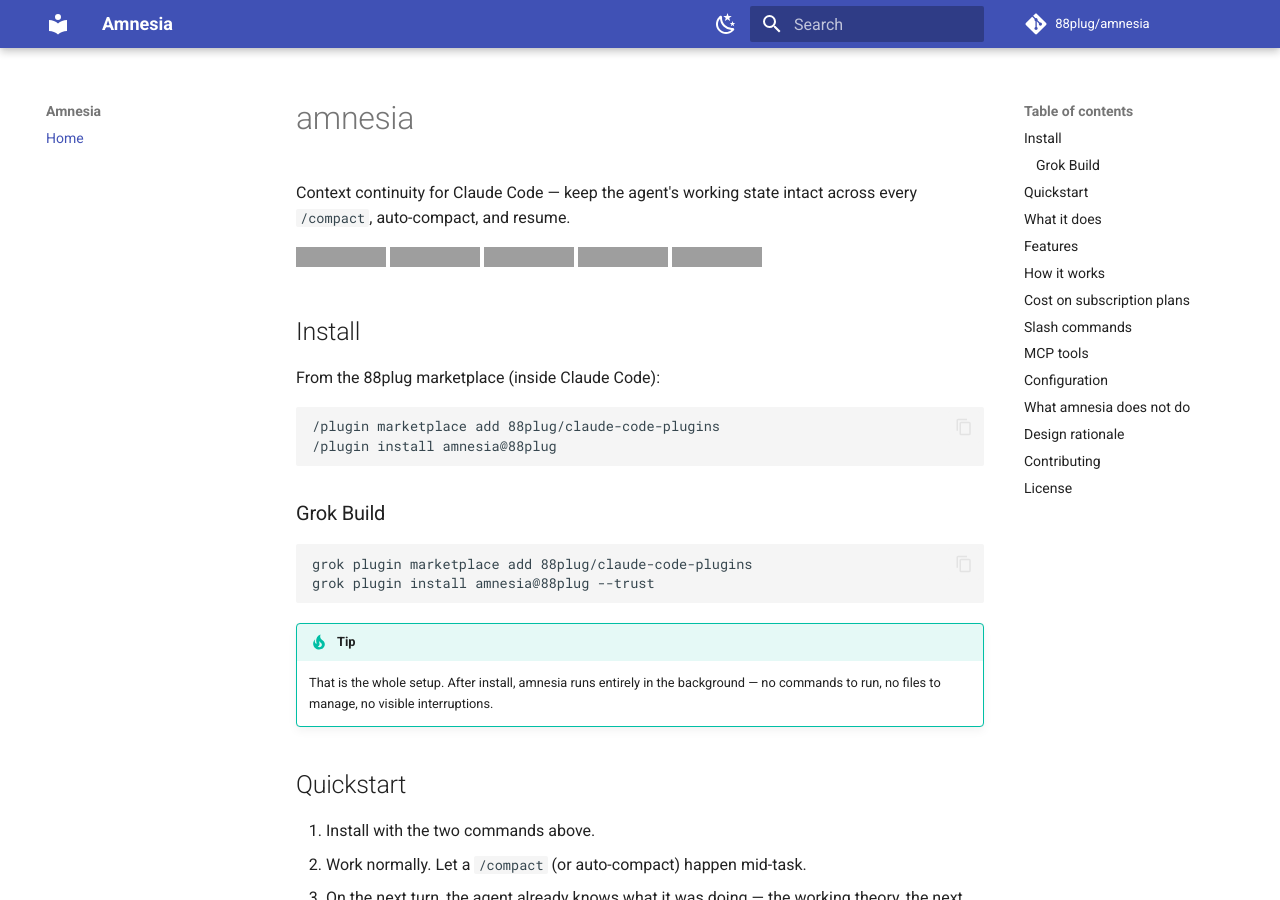
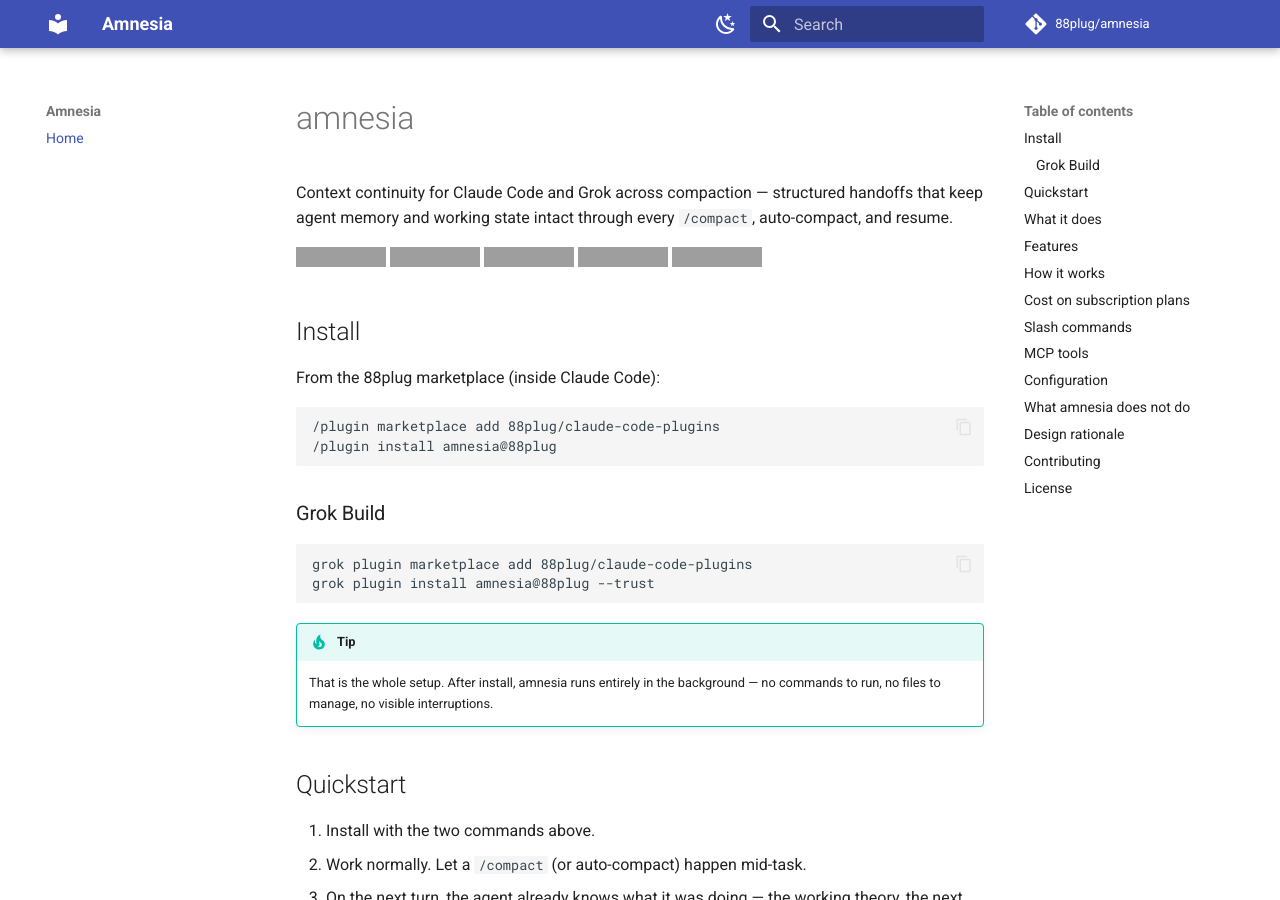
Before and after one commit to 88plug/amnesia, an MkDocs documentation site: the page built from docs/index.md, in a window 1280 px wide and 900 px high, cut to the strip 0-900 px from the top of the window. Built offline with MkDocs 1.6.1 and Material for MkDocs 9.7.7, drawn with Linux system fonts in a browser that asks for light colours; comment, search, counter and statistics services are not loaded; grey boxes are pictures that could not be loaded.

Commit message:
fix(desc): dual-harness Grok+Claude descriptions + docs one-liner sync
Align plugin/marketplace descriptions with dual-client product (and untruncate
marketplace root). Match docs/index + mkdocs site_description to README one-liner.

```diff
--- a/docs/index.md
+++ b/docs/index.md
@@ -1,6 +1,6 @@
 # amnesia
 
-Context continuity for Claude Code — keep the agent's working state intact across every `/compact`, auto-compact, and resume.
+Context continuity for Claude Code and Grok across compaction — structured handoffs that keep agent memory and working state intact through every `/compact`, auto-compact, and resume.
 
 [![plugin-validate](https://github.com/88plug/amnesia/actions/workflows/plugin-validate.yml/badge.svg)](https://github.com/88plug/amnesia/actions/workflows/plugin-validate.yml)
 [![License: FSL-1.1-ALv2](https://img.shields.io/badge/license-FSL--1.1--ALv2-blue?style=flat)](https://github.com/88plug/amnesia/blob/main/LICENSE)
--- a/marketplace-entry.json
+++ b/marketplace-entry.json
@@ -4,7 +4,7 @@
     "source": "url",
     "url": "https://github.com/88plug/amnesia.git"
   },
-  "description": "Seamless context continuity across Claude Code compaction. Four background layers (continuous tool-call capture, mechanical PostCompact handoff, async Opus 4.7 enrichment at --effort max, async Stop-hook refinement, and preemptive snapshot before the next compact) keep the agent's working state intact across every compaction and resume. All summarization is isolated from CLAUDE.md/auto-memory and invisible to the user.",
+  "description": "Seamless context continuity across Claude Code and Grok compaction. Multi-layer background capture (continuous tool-call capture, mechanical PostCompact handoff, async Opus 4.7 enrichment at --effort max, async Stop-hook refinement, and preemptive snapshot before the next compact) keeps the agent working state intact across every compaction and resume. All summarization is isolated from CLAUDE.md/auto-memory and invisible to the user.",
   "category": "productivity",
   "tags": [
     "type:plugin",
--- a/mkdocs.yml
+++ b/mkdocs.yml
@@ -1,5 +1,5 @@
 site_name: Amnesia
-site_description: 'Claude Code context continuity across compaction — structured handoffs that keep agent memory and working state intact through every `/compact`, auto-compact, and resume.'
+site_description: 'Context continuity for Claude Code and Grok across compaction — structured handoffs that keep agent memory and working state intact through every `/compact`, auto-compact, and resume.'
 site_url: https://88plug.github.io/amnesia/
 repo_url: https://github.com/88plug/amnesia
 repo_name: 88plug/amnesia
```
Also changed, not shown: 2 other files.
